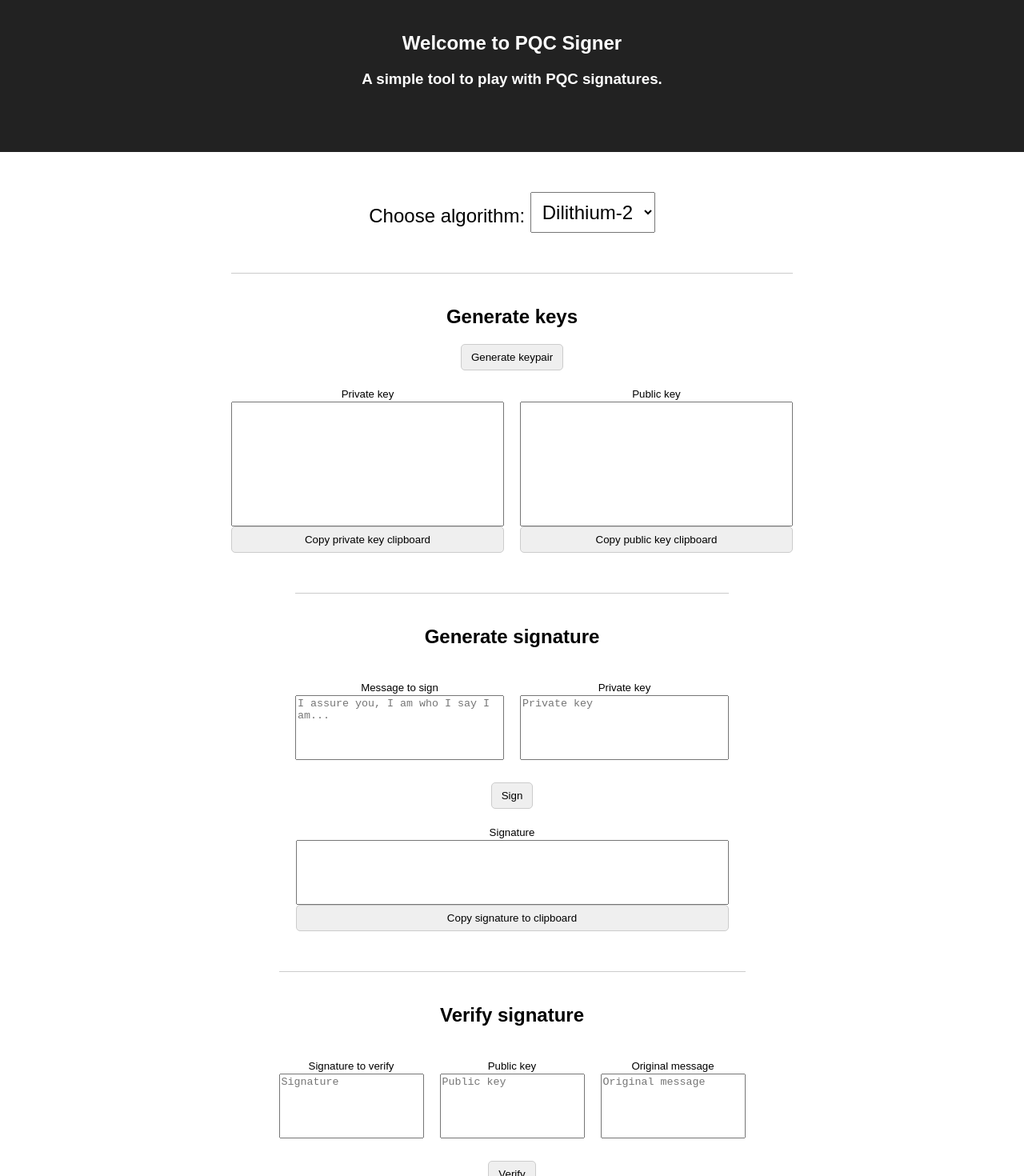
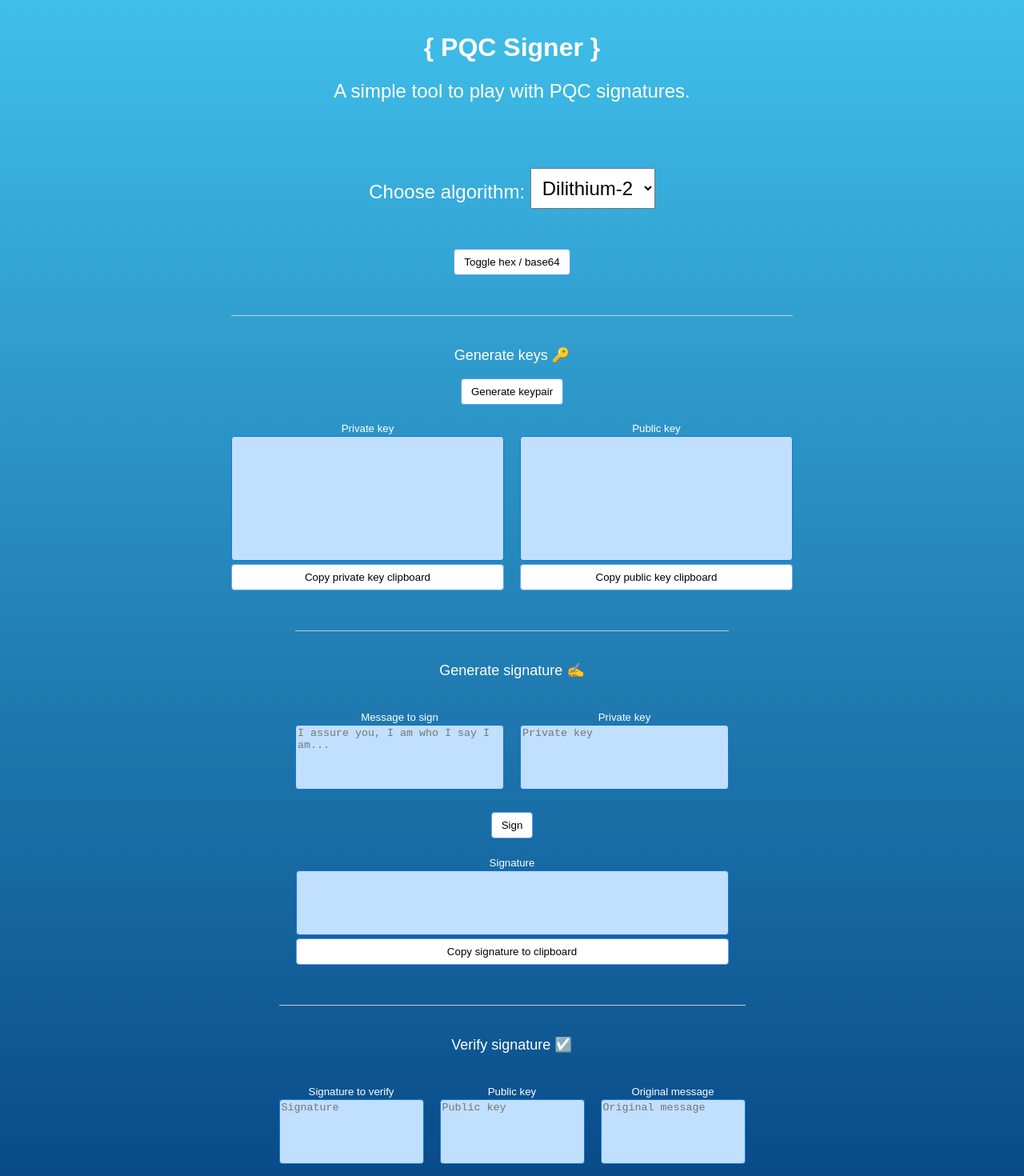
Before and after one commit to digneludvig/pqc-signer, a React (Create React App) app in the folder frontend/pqc-signer/: page / in a window 1280 px wide. Shown: the top 1470 px of the page at 80% size. Built offline with nearby package versions, Linux system fonts and the light colour scheme.

Commit message:
prettier colors, start on format toggle

```diff
--- a/frontend/pqc-signer/src/App.css
+++ b/frontend/pqc-signer/src/App.css
@@ -1,9 +1,9 @@
 .App {
   text-align: center;
+  background: linear-gradient(0deg, #00397a, #40bfea);
 }
 
 .App-header {
-  background-color: #222;
   height: 150px;
   padding: 20px;
   color: white;
@@ -28,6 +28,16 @@ h5 {
   margin-bottom: 2px;
 }
 
+h3 {
+  font-weight: 100;
+  font-size: large;
+}
+
+h2 {
+  font-weight: 100;
+  font-size: x-large;
+}
+
 .flex-container-outer > div {
   border-top: 1px solid #ccc;
   padding-top: 20px;
@@ -43,14 +53,11 @@ h5 {
 }
 
 .flex-container-outer {
-  margin-top: 30px;
-  margin-bottom: 100px;
+  padding-bottom: 100px;
   display: flex;
   flex-direction: column;
   gap: 50px;
   align-items: center;
-  background-color: white;
-
   margin-left: auto;
   margin-right: auto;
 }
@@ -105,21 +112,33 @@ h5 {
 }
 
 button {
-  border-radius: 5px;
+  border-radius: 4px;
   padding: 8px 12px 8px 12px;
-  border: 1px solid #ccc;
+  border: 1px solid #5c9dff;
+  background-color: white;
 }
 
 button:hover {
-  background-color: #9d9d9d;
-  color: white;
+  background-color: #cde9ff;
+  border: 1px solid white;
 }
 
 button:active {
-  background-color: #333;
+  background-color: #88c0ff;
   transform: scale(0.96);
 }
 
 textarea {
   resize: none;
+  border: 1px solid #1075e0;
+  border-radius: 4px;
+  background-color: rgb(193, 223, 255);
 }
+
+.copyable {
+  margin-bottom: 4px;
+}
+
+.verified-bool {
+  font-size: xx-large;
+}
--- a/frontend/pqc-signer/src/App.js
+++ b/frontend/pqc-signer/src/App.js
@@ -10,6 +10,13 @@ const API_BASE_URL = 'http://localhost:8080'
 class App extends Component {
   state = {
     selectedAlgorithm: 'dilithium2',
+    outputFormat: 'base64',
+  }
+
+  toggleOutputFormat = () => {
+    this.setState(prevState => ({
+      outputFormat: prevState.outputFormat === 'base64' ? 'hex' : 'base64'
+    }));
   }
 
   handleAlgorithmChange = (selectedAlgorithm) => {
@@ -22,11 +29,12 @@ class App extends Component {
     return (
       <div className="App">
         <div className="App-header">
-          <h2>Welcome to PQC Signer</h2>
-          <h3>A simple tool to play with PQC signatures.</h3>
+          <h1>{'{ PQC Signer }'}</h1>
+          <h2>A simple tool to play with PQC signatures.</h2>
         </div>
         <div className="flex-container-outer">
           <div><AlgorithmPicker selectedAlgorithm={selectedAlgorithm} onAlgorithmChange={this.handleAlgorithmChange} /></div>
+          <button onClick={this.toggleOutputFormat}>Toggle hex / base64</button>
           <div><KeyPairGenerator apiBaseUrl={API_BASE_URL} algorithm={selectedAlgorithm} /></div>
           <div><SignatureGenerator apiBaseUrl={API_BASE_URL} algorithm={selectedAlgorithm} /></div>
           <div><SignatureVerifier apiBaseUrl={API_BASE_URL} algorithm={selectedAlgorithm} /></div>
--- a/frontend/pqc-signer/src/KeyPairGenerator.js
+++ b/frontend/pqc-signer/src/KeyPairGenerator.js
@@ -21,19 +21,19 @@ const KeyPairGenerator = ({apiBaseUrl, algorithm}) => {
 
   return (
     <div className='flexcontainer-keygen'>
-      <h2>Generate keys</h2>
+      <h3>Generate keys 🔑</h3>
       <div>
         <button onClick={generateKeyPair}>Generate keypair</button>
       </div>
       <div className="flexcontainer-keypair">
         <div className="flexcontainer-key">
           <h5>Private key</h5>
-          <textarea readOnly value={keyPair.privateKey} rows={10} cols={40}/>
+          <textarea className='copyable' readOnly value={keyPair.privateKey} rows={10} cols={40}/>
           <button onClick={() => copyToClipboard(keyPair.privateKey)}>Copy private key clipboard</button>
         </div>
         <div className="flexcontainer-key">
           <h5>Public key</h5>
-          <textarea readOnly value={keyPair.publicKey} rows={10} cols={40}/>
+          <textarea className='copyable' readOnly value={keyPair.publicKey} rows={10} cols={40}/>
           <button onClick={() => copyToClipboard(keyPair.publicKey)}>Copy public key clipboard</button>
         </div>
       </div>
--- a/frontend/pqc-signer/src/SignatureGenerator.js
+++ b/frontend/pqc-signer/src/SignatureGenerator.js
@@ -35,7 +35,7 @@ const SignatureGenerator = ({ apiBaseUrl, algorithm }) => {
 
   return (
     <div className="flexcontainer-sign">
-      <h2>Generate signature</h2>
+      <h3>Generate signature ✍️</h3>
       <div className="flexcontainer-sign-input">
         <div>
           <h5>Message to sign</h5>
@@ -66,7 +66,7 @@ const SignatureGenerator = ({ apiBaseUrl, algorithm }) => {
 
       <div className="flexcontainer-sign-output">
         <h5>Signature</h5>
-        <textarea readOnly value={state.signature} rows={5} cols={65}/>
+        <textarea className='copyable' readOnly value={state.signature} rows={5} cols={65}/>
         <button onClick={() => copyToClipboard(state.signature)}>Copy signature to clipboard</button>
       </div>
     </div>
--- a/frontend/pqc-signer/src/SignatureVerifier.js
+++ b/frontend/pqc-signer/src/SignatureVerifier.js
@@ -32,7 +32,7 @@ const SignatureVerifier = ({ apiBaseUrl, algorithm }) => {
 
   return (
     <div className='flexcontainer-verify'>
-      <h2>Verify signature</h2>
+      <h3>Verify signature ☑️</h3>
       <div className='flexcontainer-verify-input'>
         <div>
           <h5>Signature to verify</h5>
@@ -73,7 +73,7 @@ const SignatureVerifier = ({ apiBaseUrl, algorithm }) => {
       </div>
       <div>
         <h5>Verified (true / false)</h5>
-        <textarea readOnly value={state.isVerified} />
+        <textarea className='verified-bool' readOnly value={state.isVerified} rows={1} cols={4}/>
       </div>
     </div>
   );
--- a/frontend/pqc-signer/src/index.css
+++ b/frontend/pqc-signer/src/index.css
@@ -2,4 +2,5 @@ body {
   margin: 0;
   padding: 0;
   font-family: sans-serif;
+  color: white;
 }
```
